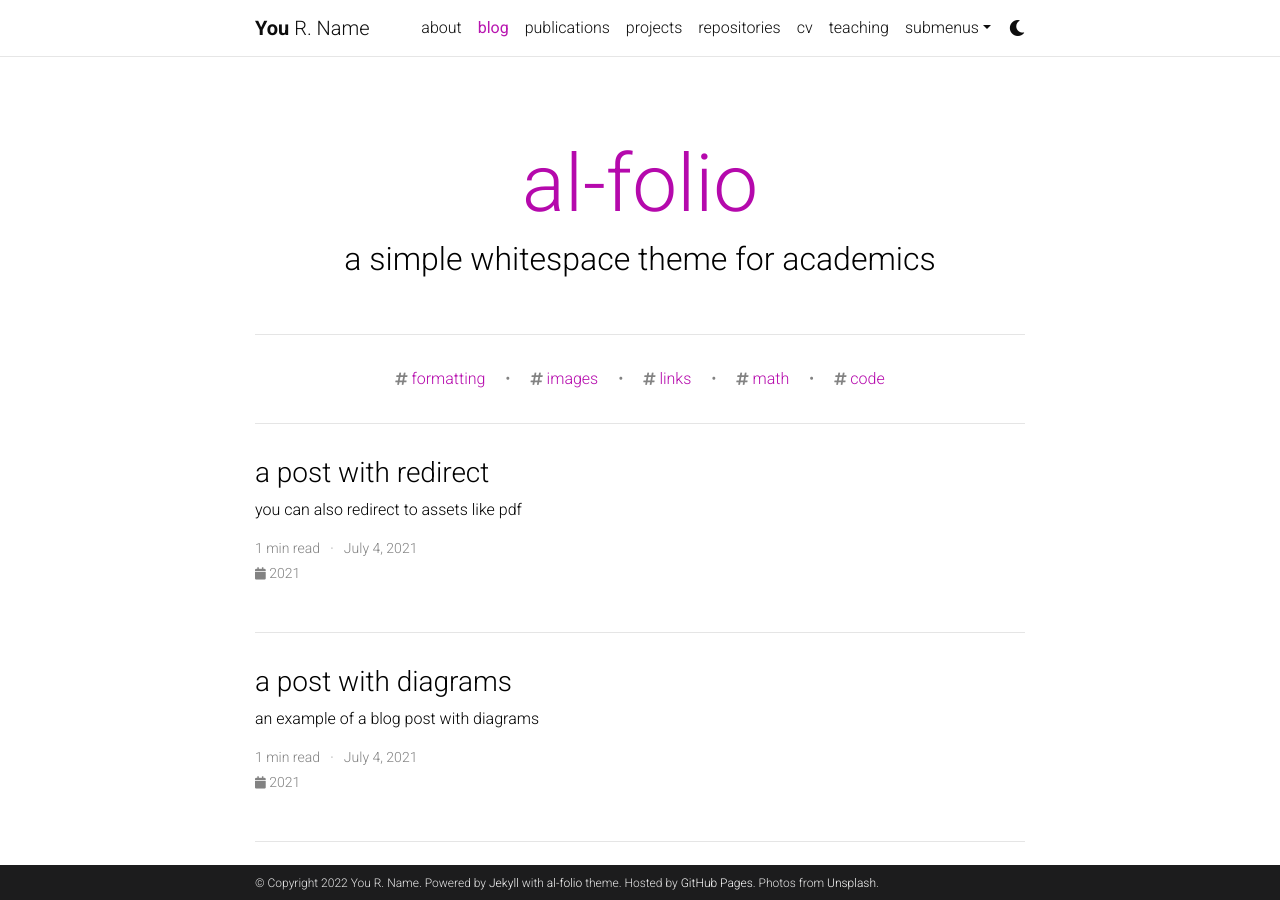
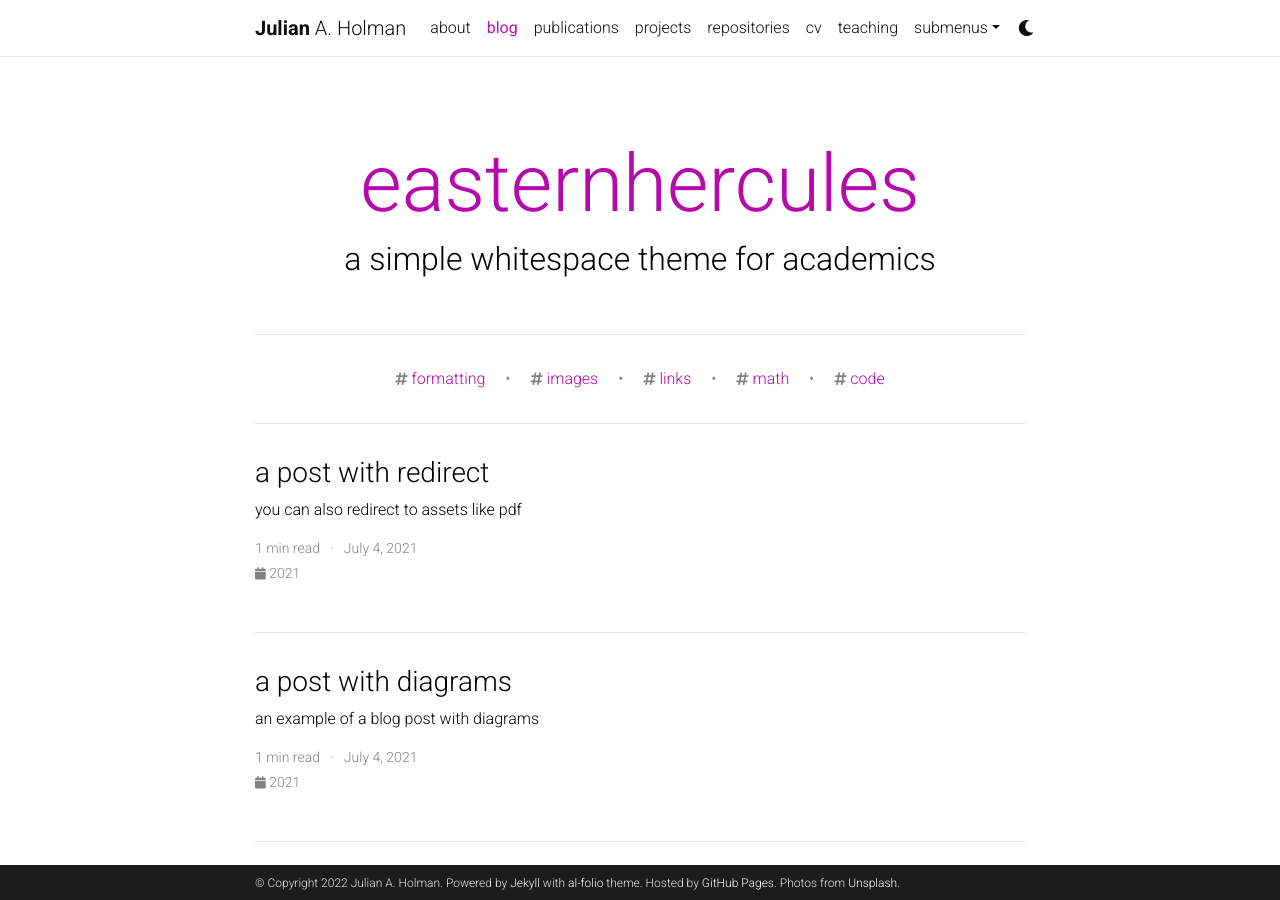
Before and after one commit to easternhercules/easternhercules.github.io, a Jekyll site: the page built from blog/index.html, in a window 1280 px wide and 900 px high. Built offline with Jekyll 4.4.1, drawn with Linux system fonts in a browser that asks for light colours; the list of posts is cut into pages by our own code; comment, search, counter and statistics services are not loaded; a style sheet for code colours, icons or effects is not loaded.

Commit message:
Update _config.yml

```diff
--- a/_config.yml
+++ b/_config.yml
@@ -3,10 +3,10 @@
 # -----------------------------------------------------------------------------
 
 title: blank # the website title (if blank, full name will be used instead)
-first_name: You
-middle_name: R.
-last_name: Name
-email: you@example.com
+first_name: Julian
+middle_name: A.
+last_name: Holman
+email: julianholman96@gmail.com
 description: > # the ">" symbol means to ignore newlines until "footer_text:"
   A simple, whitespace theme for academics. Based on [*folio](https://github.com/bogoli/-folio) design.
 footer_text: >
@@ -18,8 +18,8 @@
 lang: en # the language of your site (for example: en, fr, cn, ru, etc.)
 icon: ⚛️  # the emoji used as the favicon (alternatively, provide image name in /assets/img/)
 
-url: https://alshedivat.github.io # the base hostname & protocol for your site
-baseurl: /al-folio # the subpath of your site, e.g. /blog/
+url: https://easternhercules.github.io # the base hostname & protocol for your site
+baseurl:  # the subpath of your site, e.g. /blog/
 last_updated: false # set to true if you want to display last updated in the footer
 impressum_path:  # set to path to include impressum link in the footer, use the same path as permalink in a page, helps to conform with EU GDPR
 
@@ -67,7 +67,7 @@
 # Social integration
 # -----------------------------------------------------------------------------
 
-github_username: # your GitHub user name
+github_username: easternhercules # your GitHub user name
 gitlab_username: # your GitLab user name
 twitter_username: # your Twitter handle
 linkedin_username: # your LinkedIn user name
@@ -110,7 +110,7 @@
 # Blog
 # -----------------------------------------------------------------------------
 
-blog_name: al-folio # blog_name will be displayed in your blog page
+blog_name: easternhercules # blog_name will be displayed in your blog page
 blog_nav_title: blog # your blog must have a title for it to be displayed in the nav bar
 blog_description: a simple whitespace theme for academics
 permalink: /blog/:year/:title/
```
